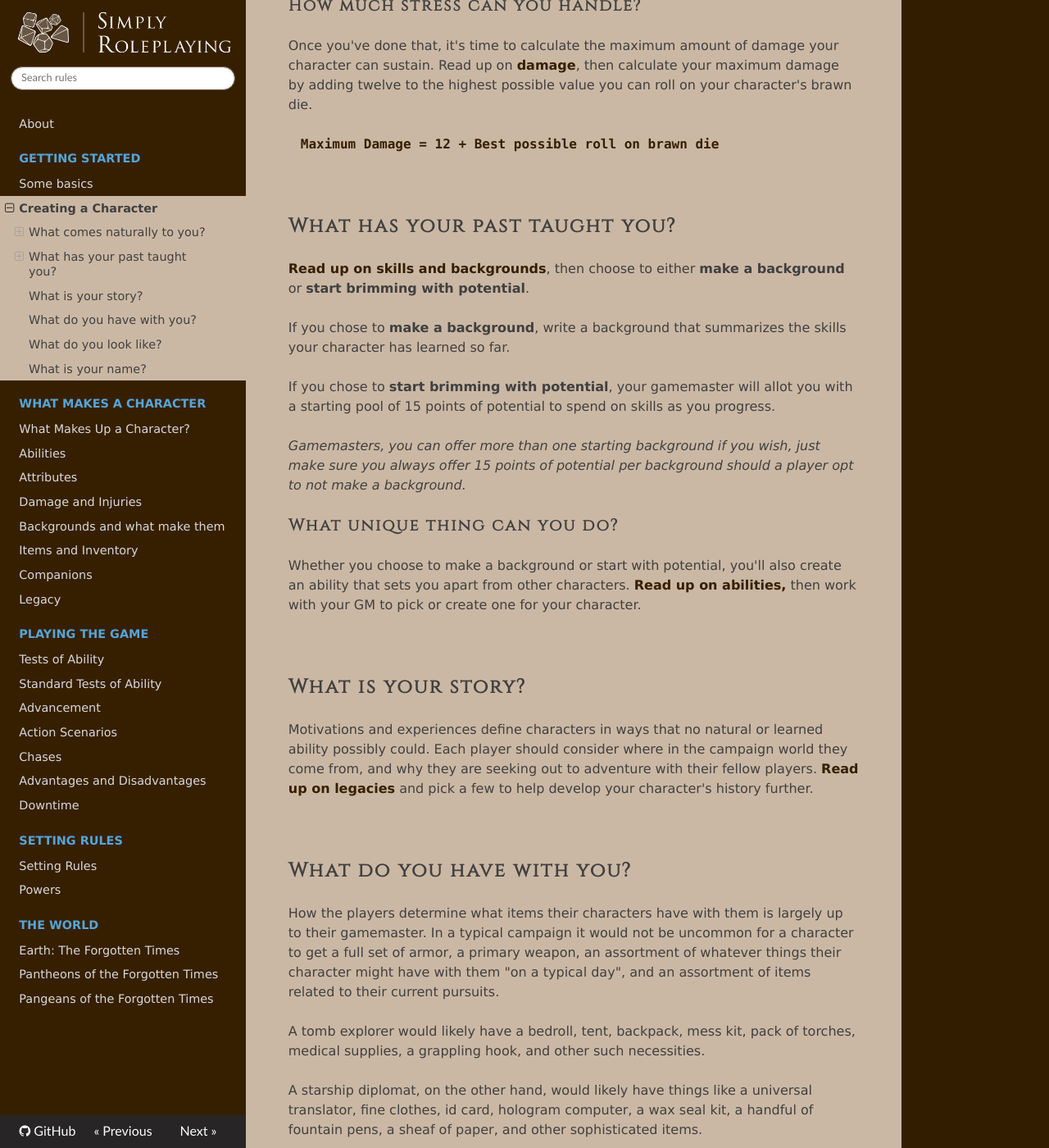
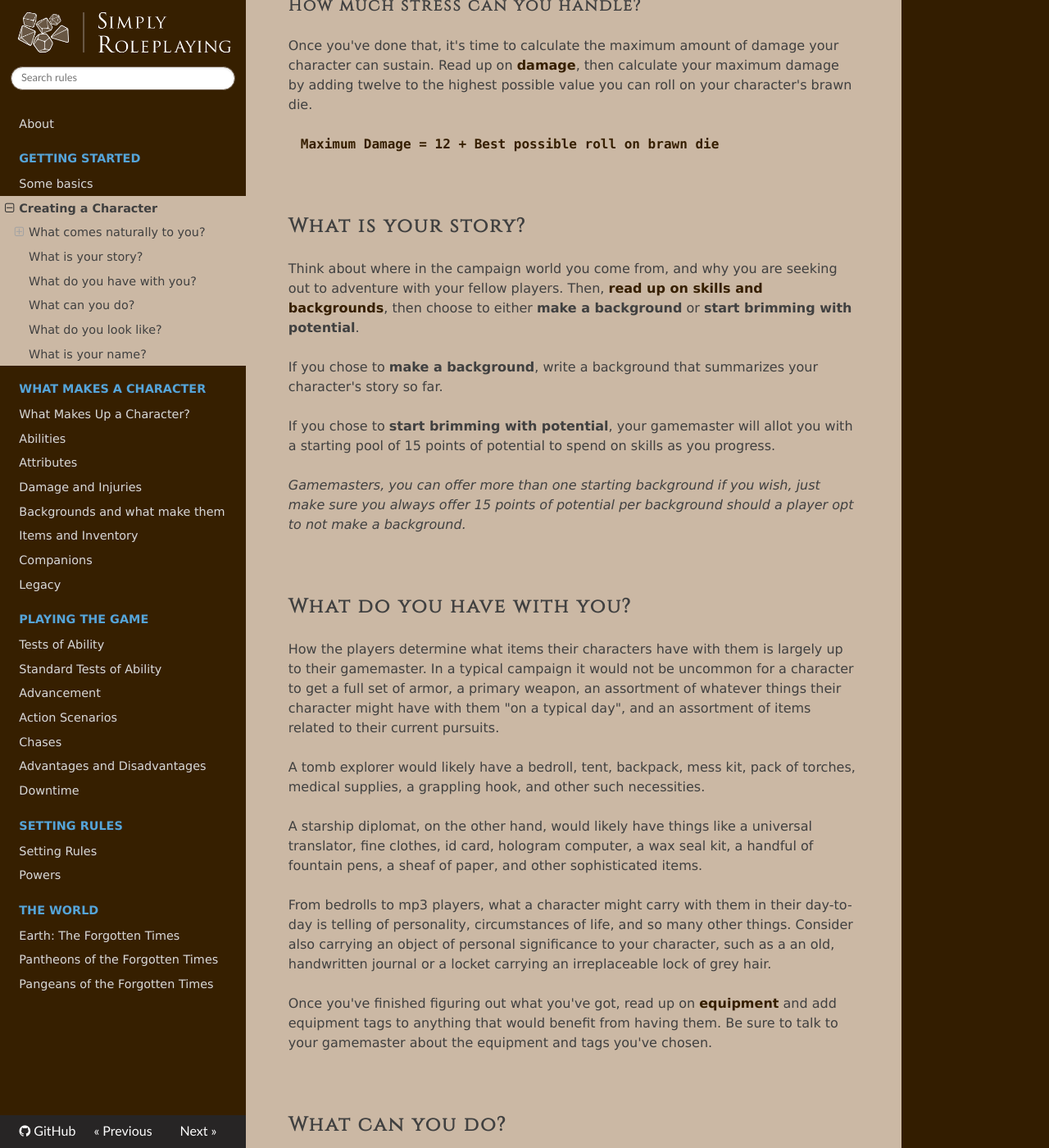
Before and after one commit to TheFifthRider/simply-roleplaying-webapp, an MkDocs documentation site: the page built from docs/getting_started/creation.md, in a window 1280 px wide and 1400 px high, scrolled down 919 px. Shown: the whole window at 82% size. Built offline with MkDocs 1.6.1, drawn with Linux system fonts in a browser that asks for light colours; nearby versions of some CDN libraries; some of the changed text lies outside the part shown.

Commit message:
refactor: Moved a few things around in creation

```diff
--- a/docs/getting_started/creation.md
+++ b/docs/getting_started/creation.md
@@ -24,25 +24,15 @@ Once you've done that, it's time to calculate the maximum amount of damage your
 
 <br/>
 
-## What has your past taught you?
+## What is your story?
 
-[Read up on skills and backgrounds](../character/skills.md), then choose to either **make a background** or **start brimming with potential**.
+Think about where in the campaign world you come from, and why you are seeking out to adventure with your fellow players. Then, [read up on skills and backgrounds](../character/skills.md), then choose to either **make a background** or **start brimming with potential**.
 
-If you chose to **make a background**, write a background that summarizes the skills your character has learned so far.
+If you chose to **make a background**, write a background that summarizes your character's story so far.
 
 If you chose to **start brimming with potential**, your gamemaster will allot you with a starting pool of 15 points of potential to spend on skills as you progress.
 
 _Gamemasters, you can offer more than one starting background if you wish, just make sure you always offer 15 points of potential per background should a player opt to not make a background._
-
-### What unique thing can you do?
-
-Whether you choose to make a background or start with potential, you'll also create an ability that sets you apart from other characters. [Read up on abilities,](../character/abilities.md) then work with your GM to pick or create one for your character.
-
-<br/>
-
-## What is your story?
-
-Motivations and experiences define characters in ways that no natural or learned ability possibly could. Each player should consider where in the campaign world they come from, and why they are seeking out to adventure with their fellow players. [Read up on legacies](../character/legacy.md) and pick a few to help develop your character's history further.
 
 <br/>
 
@@ -60,6 +50,12 @@ Once you've finished figuring out what you've got, read up on [equipment](../cha
 
 <br/>
 
+## What can you do?
+
+[Read up on abilities and ability points,](../character/abilities.md) and consider what type of ability points make sense for your character. Then, work with your GM to pick or create an ability for your character!
+
+<br/>
+
 ## What do you look like?
 
 Describe your character! What's their heritage? Are they young or old?  Thick or scrawny? What color skin? Eyes? Hair? What colors of clothing do they wear? How does their equipment look on them? Is it shiny and new? Dingy and poorly cared for? Ill fitting? Tailor-made? Be sure to pick a defining visual characteristic or two that highlights their history or personality.
```
